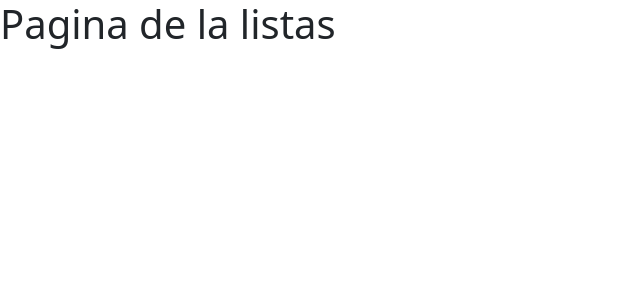
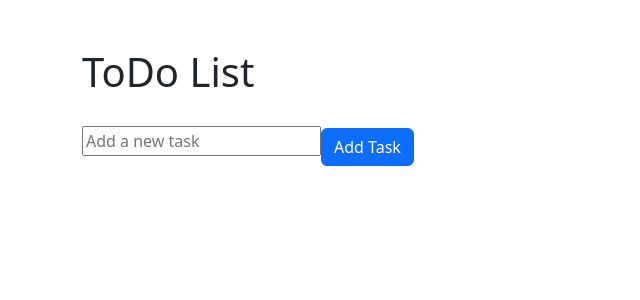
Before and after one commit to Drklight5/ToDoTec, a Next.js app: page /todo in a window 1280 px wide. Shown: the top 300 px of the page, without its empty margins (0-640 px from the left). Built offline with nearby package versions, Linux system fonts and the light colour scheme.

Commit message:
to do list agregado

```diff
--- a/src/app/todo/page.js
+++ b/src/app/todo/page.js
@@ -1,5 +1,59 @@
-export default function Todo(){
-    return <>
-        <h1>Pagina de la listas</h1>
-    </>
+// app/todo/page.js
+
+"use client"; // Ensure client-side rendering
+
+import { useState } from 'react';
+
+export default function Todo() {
+  const [task, setTask] = useState('');
+  const [tasks, setTasks] = useState([]);
+
+  const handleAddTask = () => {
+    if (task.trim() === '') return;
+    setTasks([...tasks, task]);
+    setTask('');
+  };
+
+  const handleDeleteTask = (index) => {
+    const newTasks = tasks.filter((_, i) => i !== index);
+    setTasks(newTasks);
+  };
+
+  return (
+    <div className="container my-5">
+      <h1 className="mb-4">ToDo List</h1>
+
+      {/* Input field and Add button */}
+      <div className="mb-4">
+        <input
+          type="text"
+          value={task}
+          onChange={(e) => setTask(e.target.value)}
+          placeholder="Add a new task"
+          className="form-control"
+        />
+        <button
+          className="btn btn-primary mt-2"
+          onClick={handleAddTask}
+        >
+          Add Task
+        </button>
+      </div>
+
+      {/* Task list */}
+      <ul className="list-group">
+        {tasks.map((task, index) => (
+          <li key={index} className="list-group-item d-flex justify-content-between align-items-center">
+            {task}
+            <button
+              className="btn btn-danger btn-sm"
+              onClick={() => handleDeleteTask(index)}
+            >
+              Delete
+            </button>
+          </li>
+        ))}
+      </ul>
+    </div>
+  );
 }
```
Also changed, not shown: src/app/page.js (+14 -0 lines).
